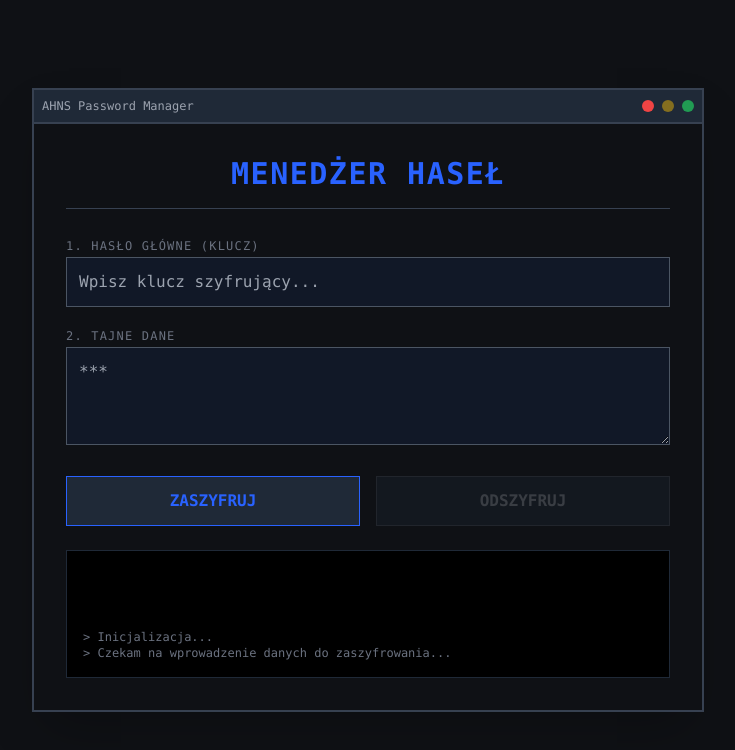
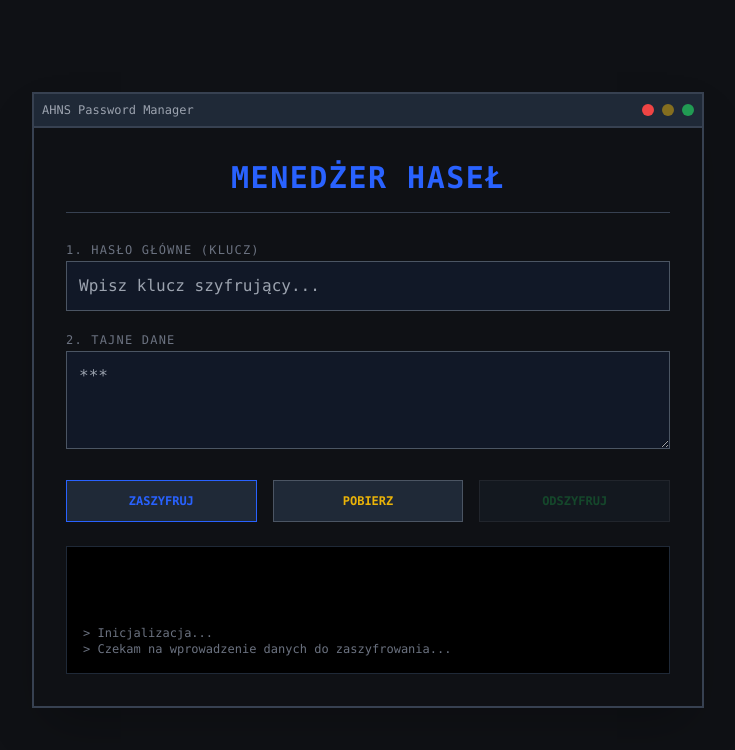
Before and after one commit to SzvFellowDev/PASSWORDMANAGER, a React app in the folder frontend/: page / in a window 1280 px wide. Shown: the top 750 px of the page, without its empty margins (272-1007 px from the left). Built offline with nearby package versions, Linux system fonts and the light colour scheme; the HTML template or start-up script is replaced by a standard one.

Commit message:
Update App.tsx

```diff
--- a/frontend/src/App.tsx
+++ b/frontend/src/App.tsx
@@ -1,21 +1,60 @@
 import { useState } from 'react';
 
 function App() {
- //Pamięć aplikacji
+  // Pamięć aplikacji
   const [masterPassword, setMasterPassword] = useState('');
   const [secretNote, setSecretNote] = useState('');
   const [encryptedData, setEncryptedData] = useState<string | null>(null);
   const [decryptedView, setDecryptedView] = useState<string>('');
   const [logs, setLogs] = useState<string[]>(['> Inicjalizacja...', '> Czekam na wprowadzenie danych do zaszyfrowania...']);
 
-  // Funkcja do dodawania wpisów w konsoli
+  //Dodawanie wpisów w konsoli
   const addLog = (msg: string) => setLogs(prev => [...prev, `> ${msg}`].slice(-5));
 
-  //Zamiana hasła na klucz z użyciem PBKDF2
+  //Komunikacja z GO
+
+  const saveToServer = async (encryptedBlob: string) => {
+    try {
+      addLog("SIEĆ: Wysyłanie do serwera...");
+      const response = await fetch('http://localhost:8080/api/save', {
+        method: 'POST',
+        headers: { 'Content-Type': 'application/json' },
+        body: JSON.stringify({ content: encryptedBlob })
+      });
+
+      if (response.ok) {
+        addLog("SERWER: Zapisano dane w bazie!");
+      } else {
+        addLog("SERWER ERROR: Błąd zapisu.");
+      }
+    } catch (e) {
+      addLog("BŁĄD SIECI: Czy serwer Go działa?");
+    }
+  };
+
+  const loadFromServer = async () => {
+    try {
+      addLog("SIEĆ: Pobieranie danych...");
+      const response = await fetch('http://localhost:8080/api/load');
+
+      if (response.ok) {
+        const data = await response.json();
+        setEncryptedData(data.content);
+        addLog("SERWER: Dane pobrane.");
+        addLog(`BLOB: ${data.content.substring(0, 15)}...`);
+      } else {
+        addLog("SERWER: Baza jest pusta.");
+      }
+    } catch (e) {
+      addLog("BŁĄD SIECI: Brak połączenia.");
+    }
+  };
+
+  // Zamiana hasła na klucz z użyciem PBKDF2
   const getKey = async () => {
     const enc = new TextEncoder();
 
-    //Import hasła
+    // Import hasła
     const keyMaterial = await window.crypto.subtle.importKey(
       "raw",
       enc.encode(masterPassword),
@@ -24,10 +63,10 @@ function App() {
       ["deriveKey"]
     );
 
-    //Użycie soli kryptograficznej
+    // Użycie soli kryptograficznej
     const salt = enc.encode("sol-bunkra-demo");
 
-    //Wygenerowanie właściwego klucza AES
+    // Wygenerowanie właściwego klucza AES
     return window.crypto.subtle.deriveKey(
       { name: "PBKDF2", salt, iterations: 100000, hash: "SHA-256" },
       keyMaterial,
@@ -37,7 +76,7 @@ function App() {
     );
   };
 
-  //Szyfrowanie (AES-GCM)
+  // Szyfrowanie (AES-GCM)
   const handleEncrypt = async () => {
     if (!masterPassword || !secretNote) {
       addLog("ERROR: Błędne hasło!");
@@ -64,7 +103,10 @@ function App() {
       setEncryptedData(fullBlob);
       setDecryptedView('');
       addLog("Sukces! Dane zaszyfrowane.");
-      addLog(`Klucz szyfrujący wygenerowany.`);
+
+      //Automatyczna wysyłka do serwera po zaszyfrowaniu
+      await saveToServer(fullBlob);
+
     } catch (e) {
       addLog("ERROR! Dane niezaszyfrowane.");
       console.error(e);
@@ -102,7 +144,7 @@ function App() {
 
         {/* Główny panel */}
         <div className="flex justify-between items-center bg-gray-800 p-2 border-b-2 border-gray-700">
-          {/* TU ZMIEŃ NAZWĘ SWOJEGO SYSTEMU */}
+          {/* Twoja nazwa systemu */}
           <span className="text-xs text-gray-400">AHNS Password Manager</span>
 
           <div className="flex gap-2">
@@ -142,12 +184,15 @@ function App() {
             </div>
           </div>
 
-          {/* Przyciski */}
-          <div className="grid grid-cols-2 gap-4">
-            <button onClick={handleEncrypt} className="bg-gray-800 border border-neon-blue text-neon-blue hover:bg-neon-blue hover:text-white p-3 font-bold transition-all uppercase">
+          {/* Przyciski - Zmieniono na 3 kolumny */}
+          <div className="grid grid-cols-3 gap-4">
+            <button onClick={handleEncrypt} className="bg-gray-800 border border-neon-blue text-neon-blue hover:bg-neon-blue hover:text-white p-3 font-bold transition-all uppercase text-xs">
               ZASZYFRUJ
             </button>
-            <button onClick={handleDecrypt} disabled={!encryptedData} className="bg-gray-800 border border-gray-600 text-gray-400 hover:border-green-500 hover:text-green-500 hover:bg-gray-900 disabled:opacity-30 p-3 font-bold transition-all uppercase">
+            <button onClick={loadFromServer} className="bg-gray-800 border border-gray-600 text-yellow-500 hover:border-yellow-500 hover:text-white p-3 font-bold transition-all uppercase text-xs">
+              POBIERZ
+            </button>
+            <button onClick={handleDecrypt} disabled={!encryptedData} className="bg-gray-800 border border-gray-600 text-green-500 hover:border-green-500 hover:bg-green-900 disabled:opacity-30 p-3 font-bold transition-all uppercase text-xs">
               ODSZYFRUJ
             </button>
           </div>
@@ -173,7 +218,7 @@ function App() {
           {/* Logi */}
           <div className="mt-4 p-4 bg-black border border-gray-800 font-mono text-xs text-gray-500 h-32 overflow-hidden flex flex-col justify-end">
             {logs.map((log, i) => (
-              <p key={i} className={log.includes("ERROR") || log.includes("Odmowa") ? "text-red-500" : log.includes("Sukces") || log.includes("Przyznane") ? "text-green-500" : ""}>
+              <p key={i} className={log.includes("ERROR") || log.includes("Odmowa") || log.includes("BŁĄD") ? "text-red-500" : log.includes("Sukces") || log.includes("Przyznanie") || log.includes("SERWER") ? "text-green-500" : ""}>
                 {log}
               </p>
             ))}
```
